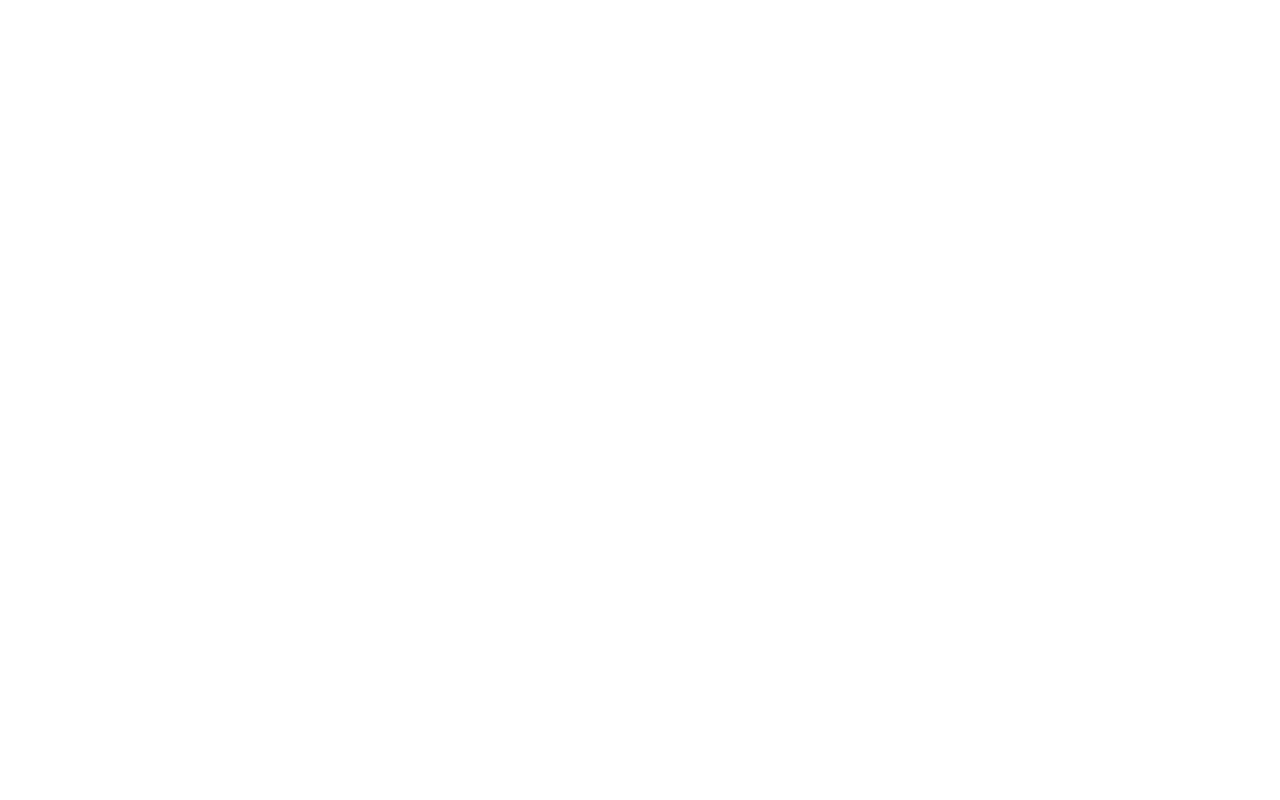
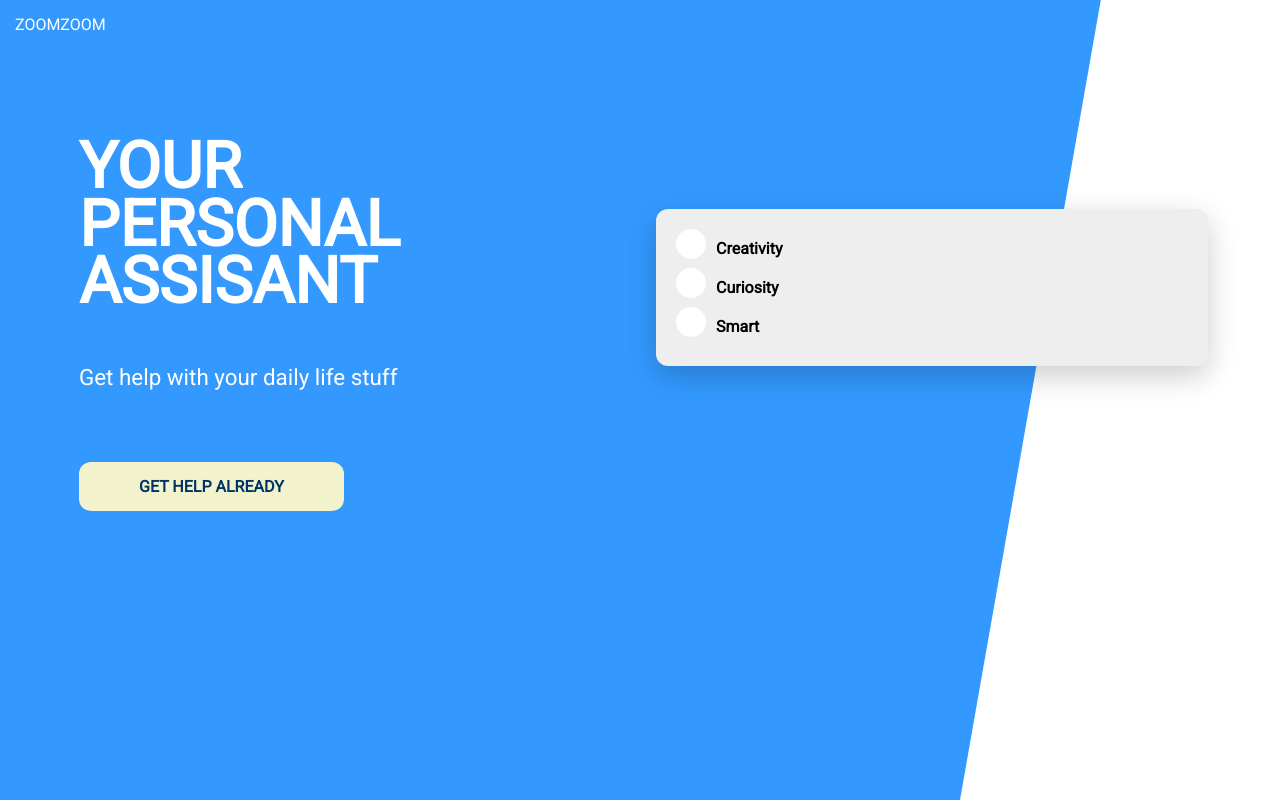
Before and after one commit to Dasol-Jung/SASS_practice, a plain HTML site: page index.html in a window 1280 px wide. Drawn offline with Linux system fonts and the light colour scheme.

Commit message:
finished

```diff
--- /dev/null
+++ b/CSS/main.scss
@@ -0,0 +1,137 @@
+$colors: (
+  primary: #3399ff,
+  accent: #f2f2cc,
+  primary-light: lighten(#3399ff, 40%),
+  primary-dark: darken(#3399ff, 40%)
+);
+
+$desktop: 840px;
+$padding: 15px;
+$border: 12px;
+
+@mixin desktop {
+  @media (min-width: $desktop) {
+    @content;
+  }
+}
+
+@function color($color-name) {
+  @return map-get($colors, $color-name);
+}
+
+body,
+html {
+  height: 100%;
+}
+body {
+  font-family: "Roboto", sans-serif;
+  margin: 0;
+  #bg {
+    clip-path: polygon(100% 0, 100% 82%, 45% 100%, 0 100%, 0 0);
+    background-color: color(primary);
+    width: 100%;
+    height: 100%;
+    z-index: -1;
+    position: absolute;
+    @include desktop {
+      -webkit-clip-path: polygon(0 0, 86% 0, 75% 100%, 0% 100%);
+      clip-path: polygon(0 0, 86% 0, 75% 100%, 0% 100%);
+    }
+  }
+  header a {
+    color: #fff;
+    text-decoration: none;
+    padding: $padding;
+    display: block;
+    text-transform: uppercase;
+  }
+}
+main {
+  @include desktop {
+    display: grid;
+    grid-template-columns: 50% auto;
+    grid-template-areas: "primary card";
+  }
+
+  section#card {
+    background-color: #eee;
+    padding: 20px;
+    margin: 1rem auto;
+    border-radius: $border;
+    width: 80%;
+    box-shadow: 0 10px 30px rgba(0, 0, 0, 0.2);
+
+    @include desktop {
+      grid-area: card;
+      height: fit-content;
+      align-self: center;
+      margin: 1rem;
+    }
+
+    ul {
+      list-style: none;
+      margin: 0;
+      padding: 0;
+      li {
+        margin-bottom: 10px;
+        span {
+          position: absolute;
+          width: 30px;
+          height: 30px;
+          background-color: color(primary-light);
+          border-radius: 50%;
+          margin-right: 10px;
+        }
+
+        strong {
+          display: inline-block;
+          margin-left: max(40px);
+          margin-top: 10px;
+        }
+      }
+    }
+  }
+  section#primary {
+    color: #fff;
+    padding: $padding;
+    text-align: center;
+
+    @include desktop {
+      grid-area: primary;
+      text-align: left;
+      margin: 4rem 0 0 4rem;
+    }
+
+    h1 {
+      font-size: 3rem;
+      margin-top: 10px;
+      text-transform: uppercase;
+      @include desktop {
+        width: 30%;
+        font-size: 4em;
+        line-height: 0.9em;
+      }
+    }
+
+    p {
+      font-size: 1.4rem;
+    }
+    a {
+      color: color(primary-dark);
+      border-radius: $border;
+      text-decoration: none;
+      text-transform: uppercase;
+      font-weight: bold;
+      background-color: color(accent);
+      display: block;
+      text-align: center;
+      margin: 50px auto 0 auto;
+      padding: $padding;
+
+      @include desktop {
+        display: inline-block;
+        padding: $padding $padding * 4;
+      }
+    }
+  }
+}
--- a/index.html
+++ b/index.html
@@ -4,7 +4,31 @@
     <meta charset="UTF-8" />
     <meta name="viewport" content="width=device-width, initial-scale=1.0" />
     <meta http-equiv="X-UA-Compatible" content="ie=edge" />
+    <link
+      href="https://fonts.googleapis.com/css?family=Roboto:100,300,400|Staatliches"
+      rel="stylesheet"
+    />
+    <link rel="stylesheet" href="CSS/main.css" />
     <title>Document</title>
   </head>
-  <body></body>
+  <body>
+    <div id="bg"></div>
+
+    <header><a href="#">ZoomZoom</a></header>
+
+    <main>
+      <section id="card">
+        <ul>
+          <li><span> </span><strong>Creativity</strong></li>
+          <li><span> </span><strong>Curiosity</strong></li>
+          <li><span> </span><strong>Smart</strong></li>
+        </ul>
+      </section>
+      <section id="primary">
+        <h1>Your Personal Assisant</h1>
+        <p>Get help with your daily life stuff</p>
+        <a href="#">Get help already</a>
+      </section>
+    </main>
+  </body>
 </html>
```
Also changed, not shown: CSS/main.css (added), 1 other file.
